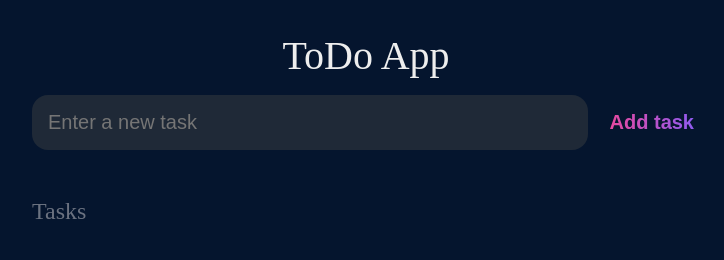
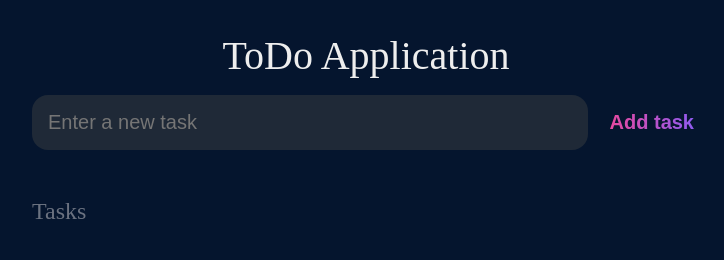
Before and after one commit to BubbaJJ/ToDoAppJS, a plain HTML site: page index.html in a window 1280 px wide. Shown: the whole page, without its empty margins (274-998 px from the left). Drawn offline with Linux system fonts and the light colour scheme.

Commit message:
changed title

```diff
--- a/index.html
+++ b/index.html
@@ -9,7 +9,7 @@
   </head>
   <body>
     <header>
-      <h1 class="header">ToDo App</h1>
+      <h1 class="header">ToDo Application</h1>
       <form id="new-task-form">
         <input type="text" id="new-task-input" placeholder="Enter a new task" />
         <input type="submit" id="new-task-submit" value="Add task" />
```
